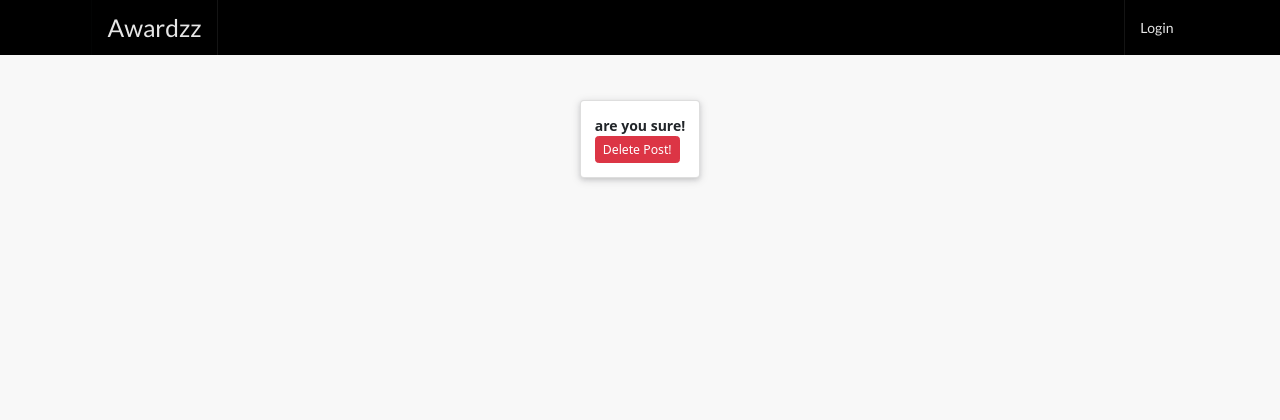
After one commit to otienonick/Awardss_CLone_Django, a Django app: template awwards/templates/awwards/delete_project.html in a window 1280 px wide. The commit adds this page. Shown: the top 420 px of the page. Run offline with Django 3.2, Linux system fonts and the light colour scheme; the template is opened without the code that fills it, so the values that code supplies are empty; some libraries are stand-ins or nearby versions.

Commit message:
added delete and update project functionalities

```diff
--- /dev/null
+++ b/awwards/templates/awwards/delete_project.html
@@ -0,0 +1,15 @@
+{%extends 'awwards/base.html'%}
+
+{% block content %}
+<div class="d-flex justify-content-center" style="margin-top: 100px;">
+<div class="ui raised segment align-items-center">
+    <div class="card-body ">
+        <form  method="post">
+        {% csrf_token %}
+        <strong>are you sure!</strong><br>
+        <button class="btn btn-danger btn-sm"> Delete Post!</button>
+        </form>
+    </div>
+</div>
+</div>
+{%endblock%}
--- a/awwards/templates/profiles/myprofile.html
+++ b/awwards/templates/profiles/myprofile.html
@@ -128,6 +128,7 @@
 
 </div>
 </div>
+<!-- FORM -->
 
 <div class="eight wide  column">
   <h3>Create a post {{profile.username}}</h3>
--- a/awwards/urls.py
+++ b/awwards/urls.py
@@ -1,7 +1,7 @@
 from django.urls import path
 from django.conf import settings
 from django.conf.urls.static import static
-from .views import my_profile_view,home,reviewPhoto,like,search_results
+from .views import my_profile_view,home,reviewPhoto,like,search_results,delete_project,update_project
 
 urlpatterns = [
     path('myprofile/',my_profile_view,name ='profile'),
@@ -9,6 +9,8 @@ urlpatterns = [
     path('reviewPost/<str:pk>' , reviewPhoto , name='review'),
     path('like/',like, name = 'like'),
     path('search/',search_results, name ='search_results'),
+    path('delete/<int:pk>',delete_project, name = 'deletepost'),
+    path('update/<str:pk>',update_project, name = 'updatepost'),
 
 
 
--- a/static/css/style.css
+++ b/static/css/style.css
@@ -8,9 +8,7 @@ body{
 
 }
 
-.mb-7{
-    margin-bottom: 7px !important;
-}
+
 
 .mt-5{
     margin-top: 5px !important;
```
Also changed, not shown: awwards/templates/awwards/review.html (+7 -0 lines), awwards/templates/awwards/update_project.html (added, +36 -0 lines), awwards/views.py (+22 -0 lines).
